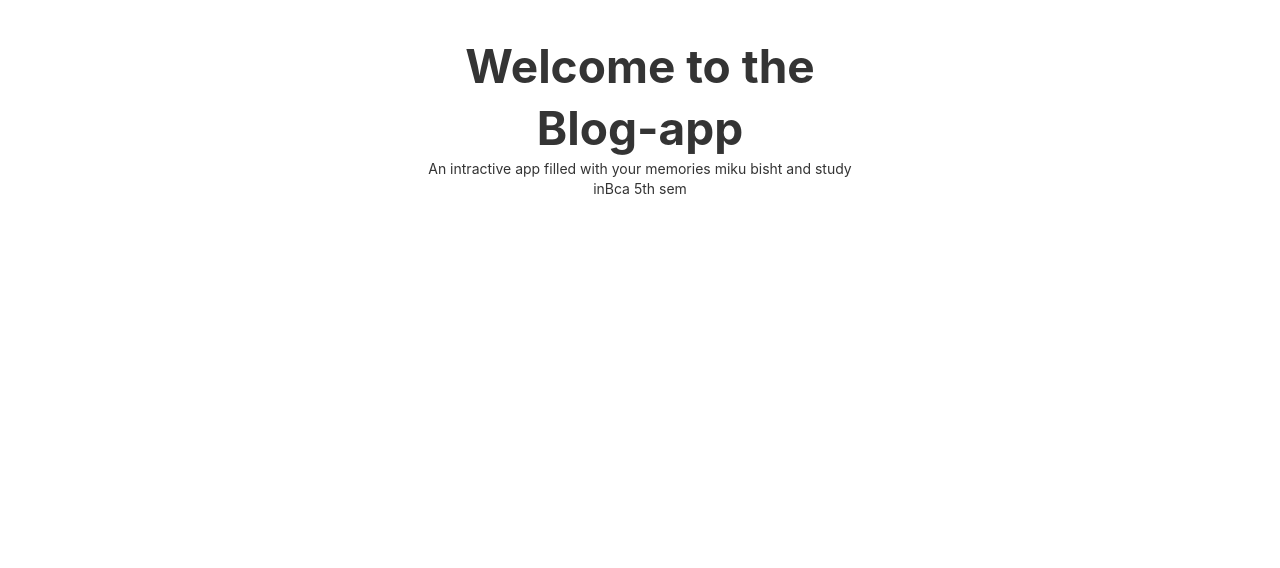
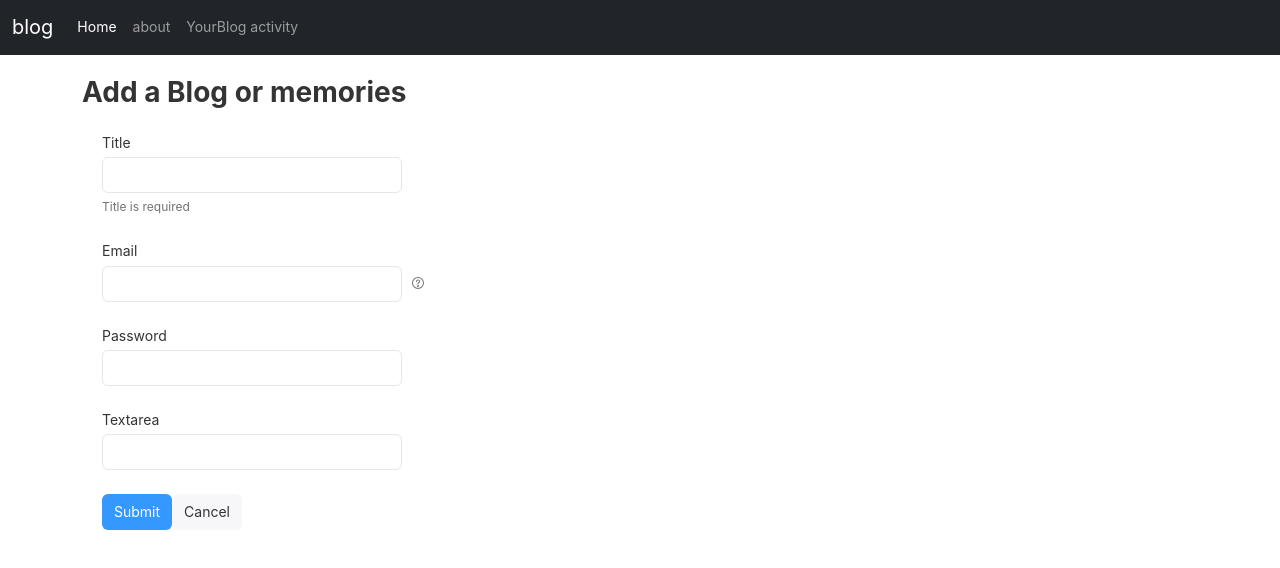
Before and after one commit to voidGlitch/Blogapp, a React (Create React App) app: page /home in a window 1280 px wide. Before the commit this address led to /signin. Shown: the top 568 px of the page. Built offline with nearby package versions, Linux system fonts and the light colour scheme.

Commit message:
Added blog card and blog items

```diff
--- a/public/index.html
+++ b/public/index.html
@@ -15,6 +15,12 @@
       user's mobile device or desktop. See https://developers.google.com/web/fundamentals/web-app-manifest/
     -->
     <link rel="manifest" href="%PUBLIC_URL%/manifest.json" />
+    <link
+      href="https://cdn.jsdelivr.net/npm/bootstrap@5.1.3/dist/css/bootstrap.min.css"
+      rel="stylesheet"
+      integrity="sha384-1BmE4kWBq78iYhFldvKuhfTAU6auU8tT94WrHftjDbrCEXSU1oBoqyl2QvZ6jIW3"
+      crossorigin="anonymous"
+    />
 
     <!--
       Notice the use of %PUBLIC_URL% in the tags above.
@@ -30,6 +36,11 @@
   <body>
     <noscript>You need to enable JavaScript to run this app.</noscript>
     <div id="root"></div>
+    <script
+      src="https://cdn.jsdelivr.net/npm/bootstrap@5.1.3/dist/js/bootstrap.bundle.min.js"
+      integrity="sha384-ka7Sk0Gln4gmtz2MlQnikT1wXgYsOg+OMhuP+IlRH9sENBO0LRn5q+8nbTov4+1p"
+      crossorigin="anonymous"
+    ></script>
 
     <!--
       This HTML file is a template.
--- a/src/App.js
+++ b/src/App.js
@@ -1,5 +1,5 @@
 import React from "react";
-import { BrowserRouter as Router, Switch, Route } from "react-router-dom";
+import { Switch } from "react-router-dom";
 import About from "./pages/About";
 import Home from "./pages/Home";
 import BrandNavbar from "./pages/BrandNavbar";
@@ -9,28 +9,32 @@ import Signin from "./pages/Signin";
 import PrivateRoute from "./component/PrivateRoute";
 import PublicRoute from "./component/PublicRoute";
 import BlogState from "./context/blog/BlogState";
+import Blog from "./pages/Blog";
 
 function App() {
   return (
     <>
       {/* providing the BlogState component down the component tree to all the components so that everone can access it */}
       <BlogState>
-        <Router>
         <Switch>
           <PublicRoute path="/signin">
             <Signin />
           </PublicRoute>
           {/* this will be a private route that means it can be accessed only if we
           are loggedin or signin */}
-            <PrivateRoute path="/">
+          <PrivateRoute path="/home">
             <BrandNavbar />
             <Home />
           </PrivateRoute>
-            <Route path="/about">
+          <PrivateRoute path="/about">
+            <BrandNavbar />
             <About />
-            </Route>
+          </PrivateRoute>
+          <PrivateRoute path="/blog">
+            <BrandNavbar />
+            <Blog />
+          </PrivateRoute>
         </Switch>
-        </Router>
       </BlogState>
     </>
   );
--- a/src/component/PrivateRoute.js
+++ b/src/component/PrivateRoute.js
@@ -2,7 +2,8 @@ import React from "react";
 import { Redirect, Route } from "react-router";
 //children will give all the components which is present inside privateroute and routeprops gives the route properties used in privateroute like to exact
 const PrivateRoute = ({ children, ...routeProps }) => {
-  const profile = false;
+  //it is false but for now we are opening it to true
+  const profile = true;
   //if profile is false we will be on the signin page for eternity i mean if we are not logged in or signin
   if (!profile) {
     //redirect will send us the page which is given in to=""
--- a/src/context/blog/BlogState.js
+++ b/src/context/blog/BlogState.js
@@ -3,24 +3,55 @@ import blogContext from "./blogContext";
 
 const NoteState = ({ children }) => {
   //data
-  const s1 = {
-    name: "Shreshthav Bisht",
-    class: "12th",
-  };
-  const [state, setstate] = useState(s1);
+  // const s1 = {
+  //   name: "Shreshthav Bisht",
+  //   class: "12th",
+  // };
+  // const [state, setstate] = useState(s1);
 
-  //update the state after 3 sec
-  const update = () => {
-    setTimeout(() => {
-      setstate({
-        name: "miku bisht",
-        class: "Bca 5th sem",
-      });
-    }, 3000);
-  };
+  // //update the state after 3 sec
+  // const update = () => {
+  //   setTimeout(() => {
+  //     setstate({
+  //       name: "miku bisht",
+  //       class: "Bca 5th sem",
+  //     });
+  //   }, 3000);
+  // };
+  const BlogInitials = [
+    {
+      _id: "61d5acd42ba0958336a4bd42",
+      user: "61d5ac622ba0958336a4bd3e",
+      title: "this is not rain updated",
+      description: "this is not some kind of rain you know updated",
+      tag: "personal",
+      date: "2022-01-05T14:36:04.078Z",
+      __v: 0,
+    },
+    {
+      _id: "61d5adde2ba0958336a4bd5f",
+      user: "61d5ac622ba0958336a4bd3e",
+      title: "this is miku",
+      description: "this is me",
+      tag: "personal",
+      date: "2022-01-05T14:40:30.168Z",
+      __v: 0,
+    },
+    {
+      _id: "61d5adfa2ba0958336a4bd61",
+      user: "61d5ac622ba0958336a4bd3e",
+      title: "this is spidy",
+      description: "this is your friendly neighbourhood spiderman",
+      tag: "personal",
+      date: "2022-01-05T14:40:58.486Z",
+      __v: 0,
+    },
+  ];
+  const [state, setState] = useState(BlogInitials);
+
   return (
     // Every Context object comes with a Provider React component that allows consuming components to subscribe to context changes
-    <blogContext.Provider value={{ state, update }}>
+    <blogContext.Provider value={{ state, setState }}>
       {children}
     </blogContext.Provider>
   );
--- a/src/index.js
+++ b/src/index.js
@@ -1,11 +1,12 @@
 import React from "react";
 import ReactDOM from "react-dom";
+import { BrowserRouter } from "react-router-dom";
 
 import App from "./App";
 
 ReactDOM.render(
-  <React.StrictMode>
+  <BrowserRouter>
     <App />
-  </React.StrictMode>,
+  </BrowserRouter>,
   document.getElementById("root")
 );
--- /dev/null
+++ b/src/pages/Blog.js
@@ -0,0 +1,23 @@
+import React, { useContext } from "react";
+
+import blogContext from "../context/blog/blogContext";
+import BlogItem from "./BlogItem";
+
+const Blog = () => {
+  const context = useContext(blogContext);
+  const { state, setState } = context;
+  return (
+    <>
+      <div className="text-center row">
+        <h1>Your Blog</h1>
+        <br></br>
+        {/* mapping all of the element which is present in the state or i can say fetch all Blog */}
+        {state.map((blog) => {
+          return <BlogItem blog={blog} />;
+        })}
+      </div>
+    </>
+  );
+};
+
+export default Blog;
--- /dev/null
+++ b/src/pages/BlogItem.js
@@ -0,0 +1,24 @@
+import React from "react";
+
+const BlogItem = (props) => {
+  const { blog } = props;
+  return (
+    <div className="col-md-3">
+      <div className="card" style={{ width: "18rem" }}>
+        <img
+          src={
+            "https://images.pexels.com/photos/6670068/pexels-photo-6670068.jpeg?auto=compress&cs=tinysrgb&dpr=1&w=500"
+          }
+          className="card-img-top"
+          alt="..."
+        />
+        <div className="card-body">
+          <h5 className="card-title">{blog.title}</h5>
+          <p className="card-text">{blog.description}</p>
+        </div>
+      </div>
+    </div>
+  );
+};
+
+export default BlogItem;
--- a/src/pages/BrandNavbar.js
+++ b/src/pages/BrandNavbar.js
@@ -1,58 +1,65 @@
 import React from "react";
 
-import { Link } from "react-router-dom";
+import { Link, useLocation } from "react-router-dom";
 
 const BrandNavbar = () => {
+  let location = useLocation();
   return (
     //imported the navbar from rsuite but it doesn't seems to be fine so extract the code from source code and put the Link to in it
     <>
-      <div id="root">
-        <nav className="rs-navbar rs-navbar-default">
-          <Link to="/home" className="rs-navbar-brand">
-            RSUITE
+      <nav className="navbar navbar-expand-lg navbar-dark bg-dark">
+        <div className="container-fluid">
+          <Link className="navbar-brand" to="/blog">
+            blog
           </Link>
-          <div className="rs-navbar-nav rs-nav rs-nav-default rs-nav-horizontal">
+          <button
+            className="navbar-toggler"
+            type="button"
+            data-bs-toggle="collapse"
+            data-bs-target="#navbarSupportedContent"
+            aria-controls="navbarSupportedContent"
+            aria-expanded="false"
+            aria-label="Toggle navigation"
+          >
+            <span className="navbar-toggler-icon"></span>
+          </button>
+          <div className="collapse navbar-collapse" id="navbarSupportedContent">
+            <ul className="navbar-nav me-auto mb-2 mb-lg-0">
+              <li className="nav-item">
                 <Link
-              to="/"
-              role="button"
-              componentclassname="[object Object]"
-              className="rs-navbar-item"
+                  className={`nav-link ${
+                    location.pathname === "/home" ? "active" : ""
+                  } `}
+                  aria-current="page"
+                  to="/home"
                 >
                   Home
-              <span className="rs-ripple-pond">
-                <span
-                  className="rs-ripple"
-                  style={{
-                    width: "97.8769px",
-                    height: "97.8769px",
-                    left: "-9.518px",
-                    top: "-19.9385px",
-                  }}
-                ></span>
-              </span>
                 </Link>
+              </li>
+              <li className="nav-item">
                 <Link
-              role="button"
-              componentclassname="[object Object]"
+                  className={`nav-link ${
+                    location.pathname === "/about" ? "active" : ""
+                  } `}
                   to="/about"
-              className="rs-navbar-item"
                 >
                   about
-              <span className="rs-ripple-pond">
-                <span
-                  className="rs-ripple"
-                  style={{
-                    width: "98.2543px",
-                    height: "98.2543px",
-                    left: "-10.2237px",
-                    top: "-19.1271px",
-                  }}
-                ></span>
-              </span>
                 </Link>
+              </li>
+              <li className="nav-item">
+                <Link
+                  className={`nav-link ${
+                    location.pathname === "/blog" ? "active" : ""
+                  } `}
+                  to="/blog"
+                >
+                  YourBlog activity
+                </Link>
+              </li>
+            </ul>
+          </div>
         </div>
       </nav>
-      </div>
     </>
   );
 };
--- a/src/pages/Home.js
+++ b/src/pages/Home.js
@@ -1,11 +1,128 @@
-import React from 'react'
+import { Panel } from "rsuite";
 
 const Home = () => {
- return (
-  <div>
-   This is home
-  </div>
- )
-}
+  //using the context and destructuing the components send in the value of blogcontext
 
-export default Home
+  return (
+    <div className="container mt-3">
+      <h3>Add a Blog or memories</h3>
+      <Panel>
+        <form className="rs-form rs-form-vertical rs-form-fixed-width">
+          <div className="rs-form-group " role="group">
+            <label
+              id="name-control-label"
+              htmlFor="name"
+              className="rs-form-control-label"
+            >
+              Title
+            </label>
+            <div className="rs-form-control rs-form-control-wrapper">
+              <input
+                aria-labelledby="name-control-label"
+                aria-describedby="name-help-text"
+                name="name"
+                className="rs-input"
+                type="text"
+                id="name"
+              />
+            </div>
+            <span id="name-help-text" className="rs-form-help-text">
+              Title is required
+            </span>
+          </div>
+          <div className="rs-form-group" role="group">
+            <label
+              id="email-control-label"
+              htmlFor="email"
+              className="rs-form-control-label"
+            >
+              Email
+            </label>
+            <div className="rs-form-control rs-form-control-wrapper">
+              <input
+                aria-labelledby="email-control-label"
+                aria-describedby="email-help-text"
+                name="email"
+                className="rs-input"
+                type="email"
+                id="email"
+              />
+            </div>
+            <span className="rs-form-help-text rs-form-help-text-tooltip">
+              <svg
+                width="1em"
+                height="1em"
+                viewBox="0 0 14 14"
+                fill="currentColor"
+                aria-hidden="true"
+                focusable="false"
+                className="rs-icon"
+                aria-label="help o"
+                data-category="legacy"
+              >
+                <path d="M7 12.833A5.833 5.833 0 107 1.167a5.833 5.833 0 000 11.666zM7 14A7 7 0 117 0a7 7 0 010 14zm0-2.333a1.167 1.167 0 100-2.334 1.167 1.167 0 000 2.334zm.583-3.5v-.762c1.128-.47 1.75-1.189 1.75-2.155 0-1.489-.844-2.333-2.333-2.333-1.468 0-2.333.89-2.333 2.333a.583.583 0 101.166 0c0-.806.35-1.167 1.167-1.167.844 0 1.167.322 1.167 1.167 0 .481-.397.879-1.351 1.197A.583.583 0 006.417 7v1.167a.583.583 0 101.166 0z"></path>
+              </svg>
+            </span>
+          </div>
+          <div className="rs-form-group" role="group">
+            <label
+              id="password-control-label"
+              htmlFor="password"
+              className="rs-form-control-label"
+            >
+              Password
+            </label>
+            <div className="rs-form-control rs-form-control-wrapper">
+              <input
+                aria-labelledby="password-control-label"
+                aria-describedby="password-help-text"
+                name="password"
+                className="rs-input"
+                type="password"
+                id="password"
+              />
+            </div>
+          </div>
+          <div className="rs-form-group" role="group">
+            <label
+              id="textarea-control-label"
+              htmlFor="textarea"
+              className="rs-form-control-label"
+            >
+              Textarea
+            </label>
+            <div className="rs-form-control rs-form-control-wrapper">
+              <input
+                aria-labelledby="textarea-control-label"
+                aria-describedby="textarea-help-text"
+                rows="5"
+                name="textarea"
+                className="rs-input"
+                type="text"
+                id="textarea"
+              />
+            </div>
+          </div>
+          <div className="rs-form-group" role="group">
+            <div role="toolbar" className="rs-btn-toolbar">
+              <button type="button" className="rs-btn rs-btn-primary">
+                Submit
+                <span className="rs-ripple-pond">
+                  <span className="rs-ripple"></span>
+                </span>
+              </button>
+              <button type="button" className="rs-btn rs-btn-default">
+                Cancel
+                <span className="rs-ripple-pond">
+                  <span className="rs-ripple"></span>
+                </span>
+              </button>
+            </div>
+          </div>
+        </form>
+      </Panel>
+    </div>
+  );
+};
+
+export default Home;
--- a/src/pages/Signin.js
+++ b/src/pages/Signin.js
@@ -1,14 +1,9 @@
-import React, { useContext, useEffect } from "react";
+import React from "react";
 import { Container, Row, Col, Grid, Panel } from "rsuite";
-import blogContext from "../context/blog/blogContext";
 
 const Signin = () => {
-  const a = useContext(blogContext);
   //tell React that your component needs to do something after render.
-  useEffect(() => {
-    a.update();
-    // eslint-disable-next-line react-hooks/exhaustive-deps
-  }, []);
+
   return (
     <Container>
       <Grid className="mt-3">
@@ -17,11 +12,7 @@ const Signin = () => {
             {/* panel use gives padding */}
             <Panel className="text-center">
               <h1>Welcome to the Blog-app</h1>
-              <p>
-                An intractive app filled with your memories {a.state.name} and
-                study in
-                {a.state.class}
-              </p>
+              <p>An intractive app filled with your memories</p>
             </Panel>
           </Col>
         </Row>
```
Also changed, not shown: 1 other file (tests, documents, lock files or other folders). Lines whose indentation alone changed are shown as unchanged.
